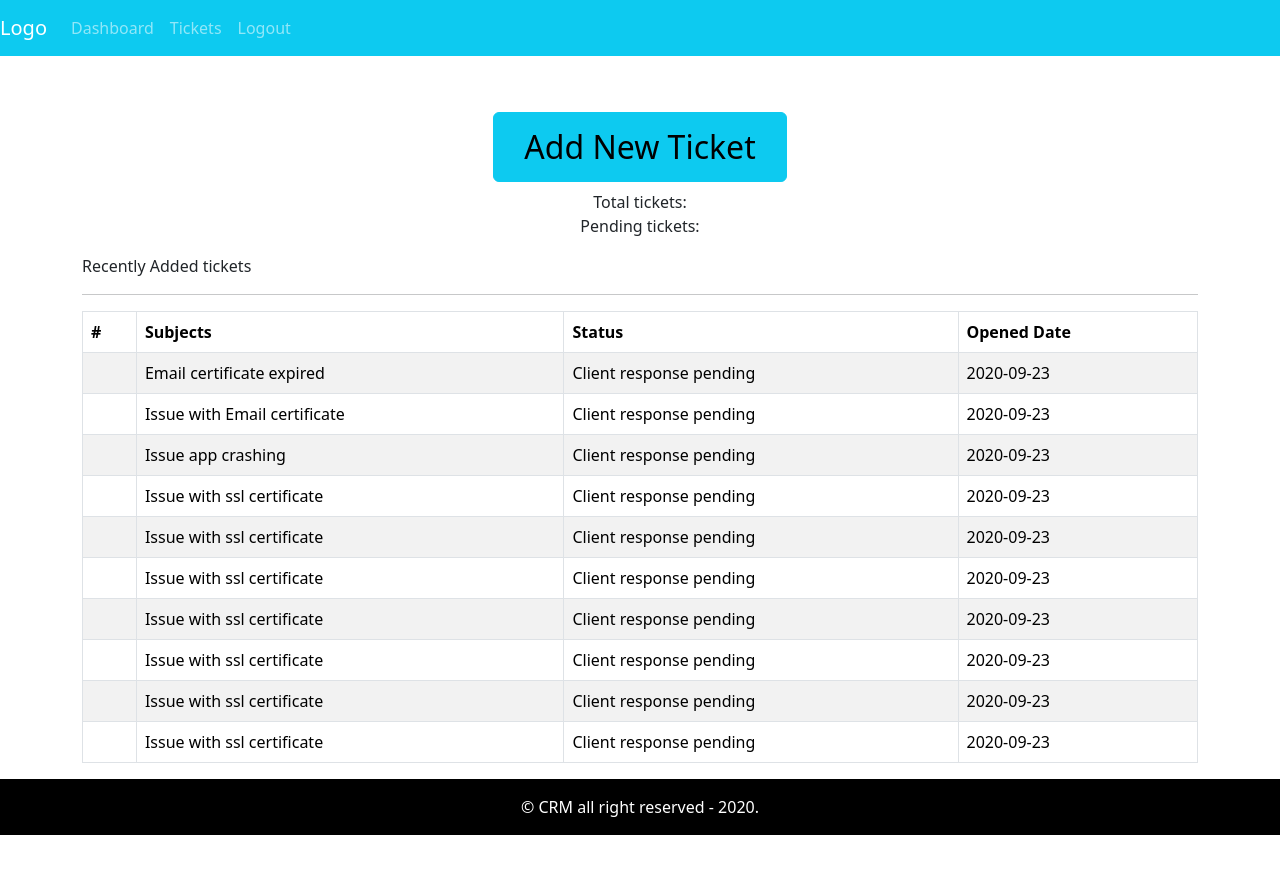
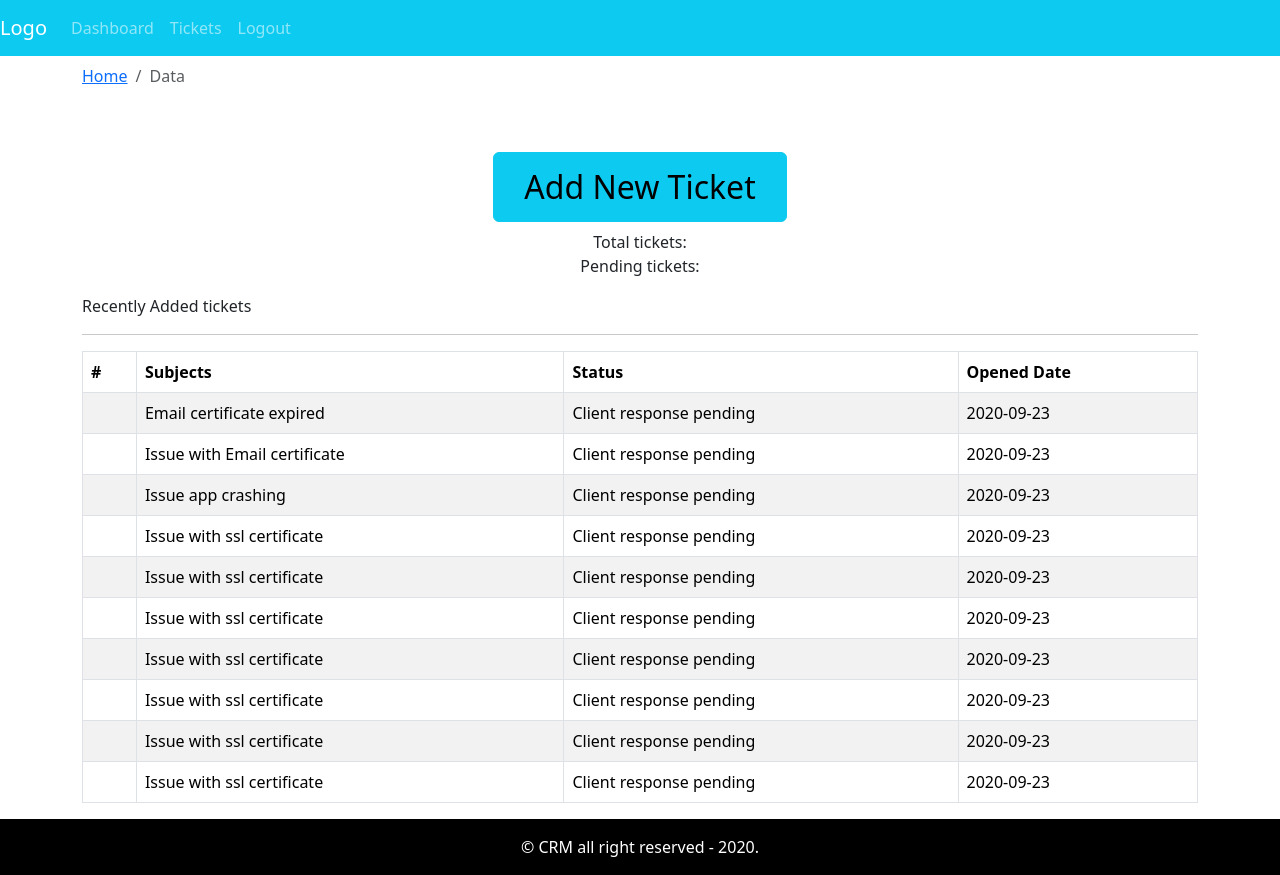
Before and after one commit to SANJAY81565/crm-frontend, a React (Create React App) app: page / in a window 1280 px wide. Before the commit the page ends 835 px from the top, so only its background shows below. Built offline with nearby package versions, Linux system fonts and the light colour scheme.

Commit message:
added breadcrumb

```diff
--- /dev/null
+++ b/src/components/breadCrumb/BreadCrumb.comp.js
@@ -0,0 +1,12 @@
+import Breadcrumb from 'react-bootstrap/Breadcrumb';
+
+function PageBreadcrumb() {
+  return (
+    <Breadcrumb>
+      <Breadcrumb.Item href="#">Home</Breadcrumb.Item>
+      <Breadcrumb.Item active>Data</Breadcrumb.Item>
+    </Breadcrumb>
+  );
+}
+
+export default PageBreadcrumb;
--- a/src/pages/dashboard/Dashboard.page.js
+++ b/src/pages/dashboard/Dashboard.page.js
@@ -2,12 +2,14 @@
 import { Container, Row, Col, Button } from "react-bootstrap";
 import { TicketTable } from "../../components/ticketTable/TicketTable.comp";
 import  tickets  from "../../assets/data/dummyTickets.json";
+import PageBreadcrumb from "../../components/breadCrumb/BreadCrumb.comp";
 
 export const Dashboard = () => {
   return (
     <Container>
       <Row>
         <Col>
+        <PageBreadcrumb/>
         </Col>
       </Row>
       <Row>
```
